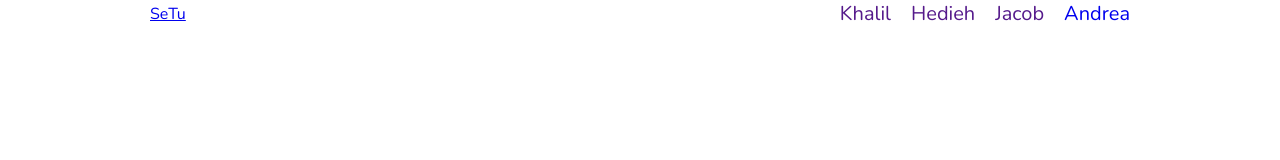
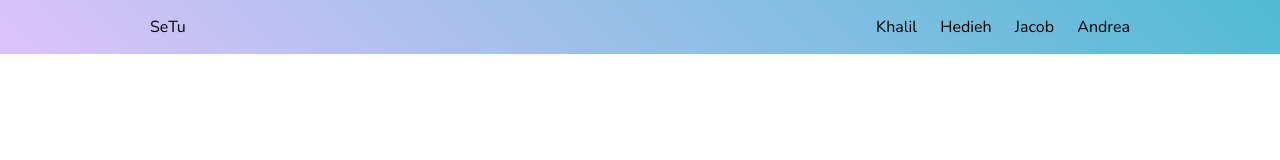
Before and after one commit to Andreawz3/team-project-profile-website, a plain HTML site: page index.html in a window 1280 px wide. Drawn offline with nearby package versions, Linux system fonts and the light colour scheme; a web font is replaced by a local one.

Commit message:
edit navbar for main page

```diff
--- a/andrea.css
+++ b/andrea.css
@@ -8,21 +8,25 @@ body {
     background-repeat: no-repeat;
     background-size: cover;
 }
-#navBar {
+#navBar{
     display: flex;
     justify-content: space-between;
     align-items: center;
-    padding: 20px 150px;
+    padding: 0 150px;
+    /* background-image: linear-gradient(45deg, #DDC3FB, #50bbd3); */
 }
-#navBar a {
-    font-size: 18px;
-    text-decoration: none;
-    color:white;
+#members-name{
+    width: 30%;
 }
-#name {
-    width: 35%;
+.names {
     display: flex;
     justify-content: space-between;
+    list-style-type: none;
+}
+.names li, a {
+    color: black;
+    font-size: 16px;
+    text-decoration: none;
 }
 .profile-pic {
     width: 500px;
--- a/index.html
+++ b/index.html
@@ -12,11 +12,13 @@
     <div class="container">
         <div id="navBar">
             <a href="./index.html">SeTu</a>
-            <div id="name">
-                <a href="">Khalil</a>
-                <a href="">Hedieh</a>
-                <a href="">Jacob</a>
-                <a href="./andrea.html">Andrea</a>
+            <div id="members-name">
+                <ul class="names">
+                    <li><a href="">Khalil</a></li>
+                    <li><a href="">Hedieh</a></li>
+                    <li><a href="">Jacob</a></li>
+                    <li><a href="./andrea.html">Andrea</a></li>
+                </ul>
             </div>
         </div>
     </div>
--- a/style.css
+++ b/style.css
@@ -1,28 +1,27 @@
 body {
     margin: 0;
-    font-family: Nunito;
+    font-family: 'Nunito', sans-serif;
 }
 .container {
     height: 100vh;
 }
-#navBar {
+#navBar{
     display: flex;
     justify-content: space-between;
     align-items: center;
     padding: 0 150px;
-    color: #1D043A;
+    background-image: linear-gradient(45deg, #DDC3FB, #50bbd3);
 }
-#navBar h2 {
-    margin: 15px 0;
-    font-size: 20px;
-    font-family: Nunito;
+#members-name{
+    width: 30%;
 }
-#name {
+.names {
     display: flex;
-    gap: 20px;
-    align-self: center;
+    justify-content: space-between;
+    list-style-type: none;
 }
-#name a {
+.names li, a {
+    color: black;
+    font-size: 16px;
     text-decoration: none;
-    font-size: 20px;
 }
```
Also changed, not shown: andrea.html (+7 -5 lines).
